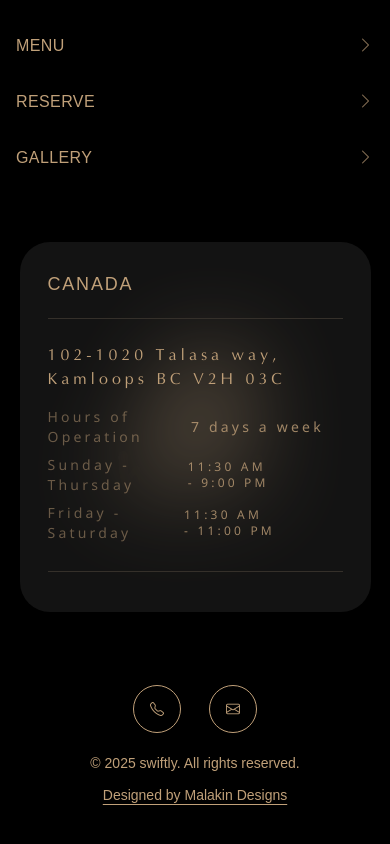
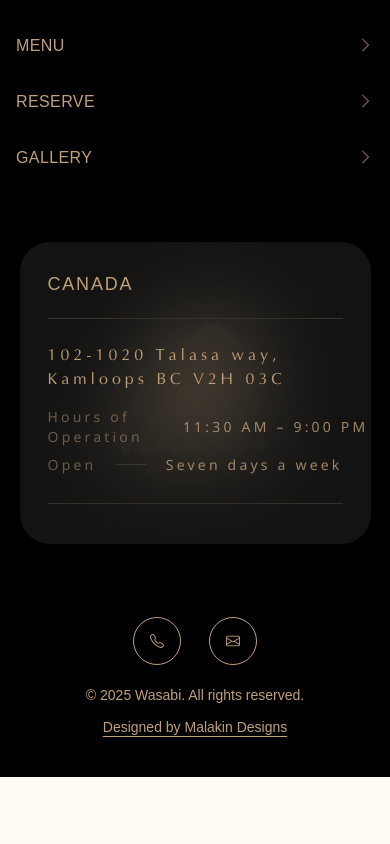
Before and after one commit to malkainweb/wasabi, a Next.js app: page / in a window 390 px wide. Shown: the part 4945-5789 px from the top of the page. After the commit the page ends 5722 px from the top, so only its background shows below. Built offline with nearby package versions, Linux system fonts and the light colour scheme; a web font is replaced by a local one.

Commit message:
Update Footer.tsx

```diff
--- a/app/Home/components/Footer.tsx
+++ b/app/Home/components/Footer.tsx
@@ -10,12 +10,12 @@ const Footer = () => {
     { label: "HOME", href: "/" },
     { label: "ABOUT", href: "/about" },
     { label: "MENU", href: "/menu" },
-    // { label: 'LOCATION', href: '/location' },
-    { label: "reserve", href: "/reserve" },
+    { label: "RESERVE", href: "/reserve" },
     { label: "GALLERY", href: "/gallery" },
-    // { label: "EVENTS", href: "/events" },
   ];
+
   const currentYear = new Date().getFullYear();
+
   const iconLinks = [
     {
       href: "tel:+1-250-984-1632",
@@ -31,19 +31,14 @@ const Footer = () => {
       target: "_blank",
       iconClass: "bi bi-envelope",
     },
-    // {
-    //   href: "https://instagram.com",
-    //   label: "Instagram",
-    //   iconClass: "bi bi-instagram",
-    //   target: "_blank",
-    //   rel: "noopener noreferrer",
-    // },
   ];
+
   return (
     <footer
       className={`flex bg-[#000000] md:pb-[2rem] -mb-[2px] -mt-[1px] md:pt-[4rem] flex-col ${forumFont.className}`}
     >
       <div className="flex md:w-[150rem] w-full flex-col justify-center mx-auto items-center max-w-full">
+        {/* Mobile Logo */}
         <div className="md:hidden w-full">
           <div className="flex items-center justify-center mb-4 w-[40%] mx-auto">
             <Image
@@ -55,16 +50,17 @@ const Footer = () => {
           </div>
           <hr className="bg-[#C0A079] mt-4 w-full h-[1px] mb-8" />
         </div>
-        <nav className={`w-full`}>
-          <ul className="flex md:flex-row px-4 md:px-0  flex-col md:gap-0 gap-4 justify-between w-full">
+
+        {/* Navigation Links */}
+        <nav className="w-full">
+          <ul className="flex md:flex-row px-4 md:px-0 flex-col md:gap-0 gap-4 justify-between w-full">
             {navLinks.map((link) => (
-              <li key={link.label} className="w-full  md:py-0 py-2 uppercase">
+              <li key={link.label} className="w-full md:py-0 py-2 uppercase">
                 <a
                   href={link.href}
-                  className="text-[#C0A079] md:w-fit mx-auto   flex md:justify-center justify-between w-full hover:underline tracking-wide"
+                  className="text-[#C0A079] md:w-fit mx-auto flex md:justify-center justify-between w-full hover:underline tracking-wide"
                 >
                   {link.label}
-
                   <i className="bi bi-chevron-right md:hidden text-[#C0A079]/70" />
                 </a>
               </li>
@@ -72,24 +68,29 @@ const Footer = () => {
           </ul>
         </nav>
 
-        {/* design the middle on here  */}
-        <div className="mt-[4rem]   w-[90%] md:w-fit  mb-[0rem] relative">
+        {/* Location Card */}
+        <div className="mt-[4rem] w-[90%] md:w-fit mb-[0rem] relative">
           <Image
             src={footerLogo}
             alt="footer logo"
             className="w-[13rem] absolute top-[50%] left-[50%] translate-x-[-50%] translate-y-[-50%] h-fit"
           />
           <div
-            className="relative md:max-w-[600px]  w-full bg-[#4D4E4D]/25 backdrop-blur-[50px] rounded-[30px] py-7 px-7 md:px-0 md:py-10 text-[#C0A079] mx-auto"
+            className="relative md:max-w-[600px] w-full bg-[#4D4E4D]/25 backdrop-blur-[50px] rounded-[30px] py-7 px-7 md:px-0 md:py-10 text-[#C0A079] mx-auto"
             style={{ boxShadow: "0 6px 40px 0 #0009" }}
           >
             <div className="relative z-10 flex flex-col gap-2">
+              {/* Title */}
               <div
                 className={`text-lg md:text-xl md:px-8 font-medium tracking-widest mb-3 uppercase ${forumFont.className}`}
               >
                 Canada
               </div>
+
+              {/* Divider */}
               <div className="border-b border-[#35302a] mb-4"></div>
+
+              {/* Address */}
               <div className="md:px-8 font-normal mb-2 tracking-[0.25rem]">
                 <p className={`${Optima_regular.className}`}>
                   102-1020 Talasa way,
@@ -97,50 +98,30 @@ const Footer = () => {
                   Kamloops BC V2H 03C
                 </p>
               </div>
+
+              {/* Hours - Simplified */}
               <div
-                className={`flex  flex-col justify-between text-balance md:px-8 text-sm tracking-[0.2rem] gap-2 text-[#b2afab] mb-2 ${notoSansFont.className}`}
+                className={`flex flex-col md:px-8 text-sm tracking-[0.2rem] gap-2 text-[#b2afab] mb-2 ${notoSansFont.className}`}
               >
-                <div className="flex items-center justify-between gap-4">
+                <div className="flex items-center gap-3">
                   <span className="text-[#C0A079]/50">Hours of Operation</span>
-                  <span className="flex-1 md:w-10 border-b border-[white]/10 mx-2"></span>
-                  <span className="text-[#C0A079]/80 md:text-lg  w-full md:w-fit  font-normal">
-                    7 days a week
+                  <span className="flex-1 border-b border-[white]/10 mx-2"></span>
+                  <span className="text-[#C0A079]/80 font-normal whitespace-nowrap">
+                    11:30 AM – 9:00 PM
                   </span>
                 </div>
 
-                <div className="flex items-center  justify-between gap-4">
-                  <span className="text-[#C0A079]/50">Sunday - Thursday</span>
-                  <span className="flex-1 md:w-10 border-b border-[white]/10 mx-2"></span>
-                  <span className="text-[#C0A079]/80  md:w-fit w-full md:text-sm text-xs font-normal">
-                    11:30 AM - 9:00 PM
-                  </span>
-                </div>
-                <div className="flex items-center  justify-between gap-4">
-                  <span className="text-[#C0A079]/50">Friday - Saturday</span>
-                  <span className="flex-1 md:w-10 border-b border-[white]/10 mx-2"></span>
-                  <span className="text-[#C0A079]/80  md:w-fit w-full md:text-sm text-xs font-normal">
-                    11:30 AM - 11:00 PM
+                <div className="flex items-center gap-3">
+                  <span className="text-[#C0A079]/50">Open</span>
+                  <span className="flex-1 border-b border-[white]/10 mx-2"></span>
+                  <span className="text-[#C0A079]/80 font-normal">
+                    Seven days a week
                   </span>
                 </div>
               </div>
+
+              {/* Bottom Divider */}
               <div className="border-b border-[#35302a] my-3"></div>
-              {/* <div className="md:px-8 ">
-                <div className="uppercase tracking-[0.17em] mb-2 text-[1.1rem] font-medium">
-                  Direction
-                </div>
-                <div className="whitespace-pre-line text-[#C0A079] tracking-widest">
-                  <p
-                    className={`${notoSansFont.className} font-light text-sm tracking-[0.2rem]`}
-                  >
-                    From Midtown toronto, head south on 5th Ave. <br />
-                    Turn left on 30th St, then right on Lexington Ave. <br />
-                    123 Lexington Ave will be on your left between 28th and 29th
-                    Streets. <br />
-                    Street parking is limited — use nearby garages on 30th or
-                    Park Ave.
-                  </p>
-                </div>
-              </div> */}
             </div>
           </div>
         </div>
@@ -148,14 +129,8 @@ const Footer = () => {
         <hr className="bg-[#C0A079] mt-7 md:hidden w-full h-[1px] mb-10" />
 
         {/* Footer Bottom */}
-        <div className="w-full max-w-[94%]  flex-col relative md:flex-row items-center gap-3 md:pb-0 pb-10 flex justify-between md:items-end  md:mt-[9rem]">
+        <div className="w-full max-w-[94%] flex-col relative md:flex-row items-center gap-3 md:pb-0 pb-10 flex justify-between md:items-end md:mt-[9rem]">
           <div className="flex flex-col md:absolute left-[50%] md:translate-x-[-50%] -bottom-2 items-center mb-2 gap-4">
-            {/* <Link
-              href="/location"
-              className="hover:bg-[#222019] text-[#C0A079] md:px-8 px-6 py-2 rounded-full border-[#C0A079] border text-sm font-medium tracking-wide bg-[#16120E] transition"
-            >
-              SEE LOCATION
-            </Link> */}
             <div className="flex gap-7 mt-1">
               {iconLinks.map((icon) => (
                 <a
@@ -173,7 +148,7 @@ const Footer = () => {
           </div>
 
           <span className="text-[#C0A079] text-sm">
-            © {currentYear} swiftly. All rights reserved.
+            © {currentYear} Wasabi. All rights reserved.
           </span>
 
           <a
```
